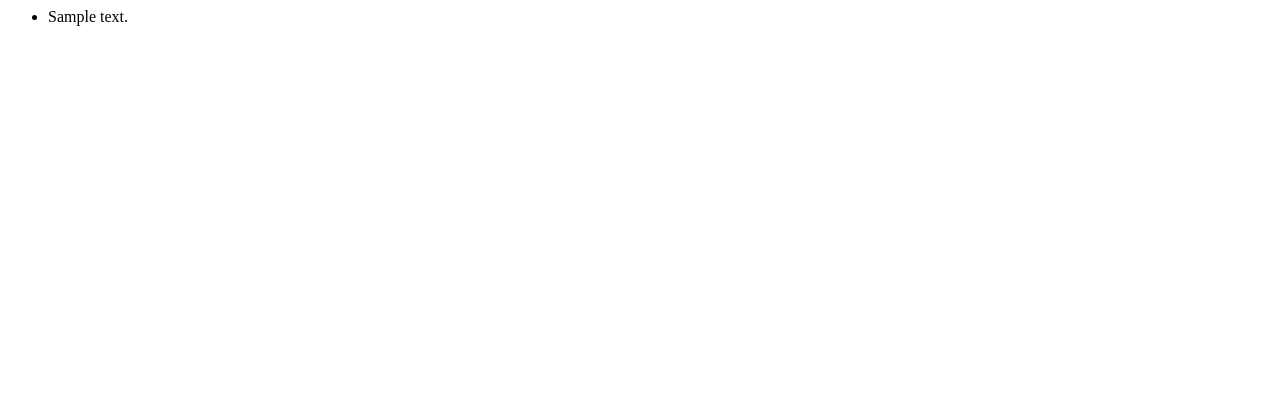
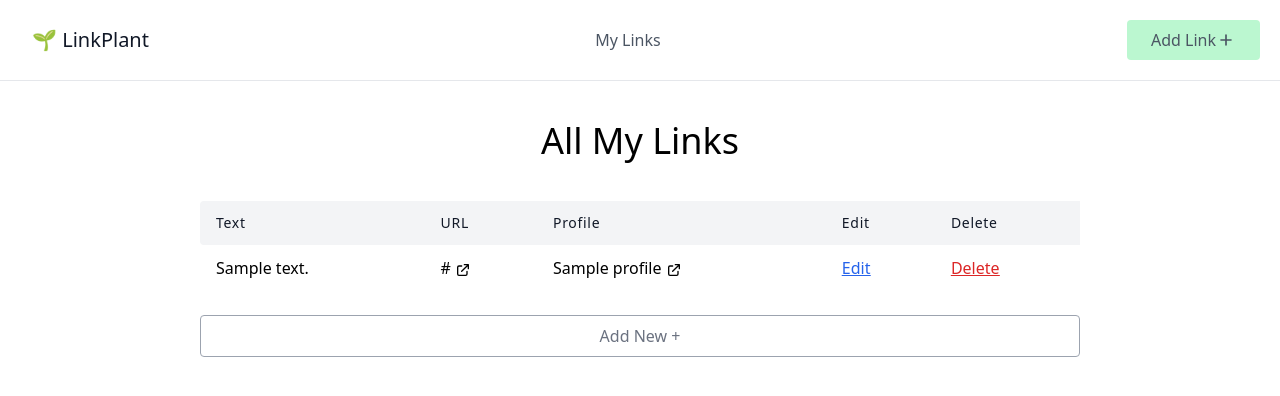
Before and after one commit to g-boy-repo/linktree, a Django app: page / in a window 1280 px wide. Before the commit the part shown is almost empty. Shown: the top 396 px of the page. Run offline with Django 4.2, Linux system fonts and the light colour scheme; tables that the repository leaves empty hold one stand-in row (values such as "Sample post"); some libraries are stand-ins or nearby versions.

Commit message:
Creating Base HTML File and Styling with Tailwind CSS

```diff
--- /dev/null
+++ b/linkapp/templates/linkapp/_base.html
@@ -0,0 +1,33 @@
+<html>
+    <head>
+        <meta charset="UTF-8">
+        <meta name="viewport" content="width=device-width, initial-scale=1.0">
+        <script src="https://cdn.tailwindcss.com"></script>
+    </head>
+    <body>
+        <header class="text-gray-600 body-font border-b">
+            <div class="container mx-auto flex flex-wrap p-5 flex-col md:flex-row items-center">
+              <a href="{% url 'link-list' %}" class="flex title-font font-medium items-center text-gray-900 mb-4 md:mb-0">
+                <span class="ml-3 text-xl">🌱 LinkPlant</span>
+              </a>
+              <nav class="md:ml-auto md:mr-auto flex flex-wrap items-center text-base justify-center">
+                <a href="{% url 'link-list' %}" class="mr-5 hover:text-gray-900">My Links</a>
+              </nav>
+              <a >
+
+                <button class="inline-flex items-center bg-green-200 border-0 py-2 px-6 focus:outline-none hover:bg-green-300 rounded text-base mt-4 md:mt-0">Add Link
+                    <svg xmlns="http://www.w3.org/2000/svg" class="h-5 w-5" fill="none" viewBox="0 0 24 24" stroke="currentColor" stroke-width="2">
+                        <path stroke-linecap="round" stroke-linejoin="round" d="M12 6v6m0 0v6m0-6h6m-6 0H6" />
+                    </svg>
+                </button>
+            </a>
+            </div>
+          </header>
+          <div class="container mx-auto">
+            <div class="sm:w-3/4 mx-auto sm:p-10">
+                {% block content %}
+                {% endblock content %}
+            </div>
+            </div>
+    </body>
+</html>
--- a/linkapp/templates/linkapp/link_list.html
+++ b/linkapp/templates/linkapp/link_list.html
@@ -1,5 +1,48 @@
-<ul>
-    {% for link in object_list %}
-        <li>{{ link.text }}</li>
-    {% endfor %}
-</ul>
+{% extends 'linkapp/_base.html' %}
+
+{% block content %}
+<h1 class="text-4xl text-center mb-10">All My Links</h1>
+<div class="w-full mx-auto overflow-auto">
+    <table class="table-auto w-full text-left whitespace-no-wrap">
+        <thead>
+            <tr>
+                <th class="px-4 py-3 title-font tracking-wider font-medium text-gray-900 text-sm bg-gray-100 rounded-tl rounded-bl">Text</th>
+                <th class="px-4 py-3 title-font tracking-wider font-medium text-gray-900 text-sm bg-gray-100">URL</th>
+                <th class="px-4 py-3 title-font tracking-wider font-medium text-gray-900 text-sm bg-gray-100">Profile</th>
+                <th class="px-4 py-3 title-font tracking-wider font-medium text-gray-900 text-sm bg-gray-100">Edit</th>
+                <th class="px-4 py-3 title-font tracking-wider font-medium text-gray-900 text-sm bg-gray-100">Delete</th>
+            </tr>
+        </thead>
+        <tbody>
+            {% for link in object_list %}
+            <tr>
+                <td class="px-4 py-3">{{link.text}}</td>
+                <td class="px-4 py-3">
+                    <a href="{{link.url}}" target="_blank">
+                        {{link.url}}
+                        <svg xmlns="http://www.w3.org/2000/svg" class="h-4 w-4 inline" fill="none" viewBox="0 0 24 24" stroke="currentColor" stroke-width="2">
+                        <path stroke-linecap="round" stroke-linejoin="round" d="M10 6H6a2 2 0 00-2 2v10a2 2 0 002 2h10a2 2 0 002-2v-4M14 4h6m0 0v6m0-6L10 14" />
+                        </svg>
+                    </a>
+                </td>
+                <td class="px-4 py-3">
+                    <a  target="_blank">
+                        {{link.profile.name}}
+                        <svg xmlns="http://www.w3.org/2000/svg" class="h-4 w-4 inline" fill="none" viewBox="0 0 24 24" stroke="currentColor" stroke-width="2">
+                        <path stroke-linecap="round" stroke-linejoin="round" d="M10 6H6a2 2 0 00-2 2v10a2 2 0 002 2h10a2 2 0 002-2v-4M14 4h6m0 0v6m0-6L10 14" />
+                        </svg>
+                    </a>
+                </td>
+                <td class="px-4 py-3 underline text-blue-600"><a>Edit</a></td>
+                <td class="px-4 py-3 underline text-red-600"><a>Delete</a></td>
+            </tr>
+        {% endfor %}
+      </tbody>
+    </table>
+    <a >
+        <p class="mt-6 py-2 w-full border rounded border-gray-400 text-center text-gray-500 hover:cursor-pointer hover:bg-gray-100 hover:border-gray-500">
+            Add New +
+        </p>
+    </a>
+  </div>
+{% endblock content %}
```
